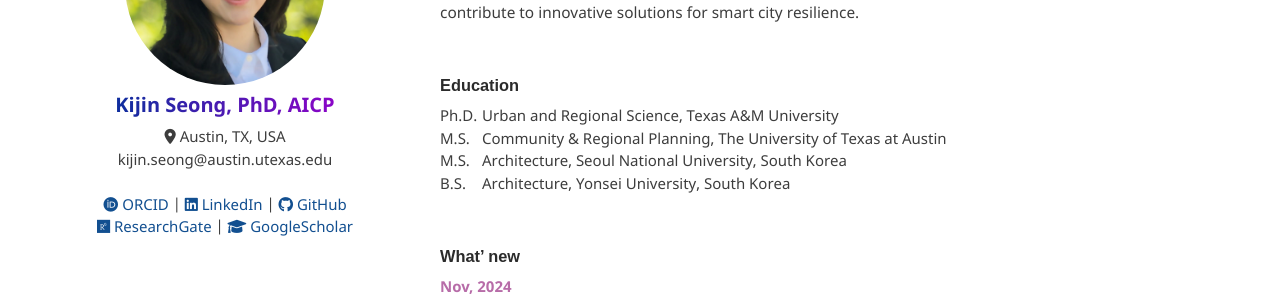
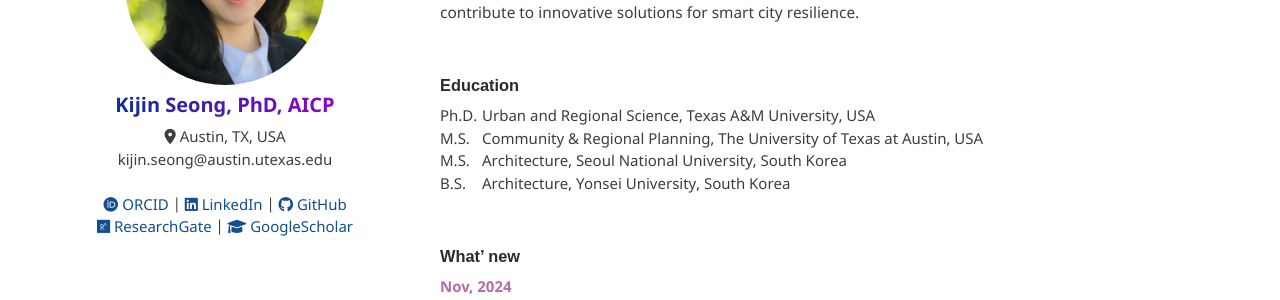
Before and after one commit to kijinseong/kijinseong.github.io, a Jekyll site: the page built from index.md, in a window 1280 px wide and 1028 px high. Shown: the part 193-493 px from the top of the window. Built offline with Jekyll 4.4.1, drawn with Linux system fonts in a browser that asks for light colours; comment, search, counter and statistics services are not loaded.

Commit message:
Education Update

```diff
--- a/index.md
+++ b/index.md
@@ -8,8 +8,8 @@ layout: default
 
 ### Education
 <p>
-<span style="display:inline-block; width: 42px;">Ph.D.</span>Urban and Regional Science, Texas A&M University<br />
-<span style="display:inline-block; width: 42px;">M.S.</span>Community & Regional Planning, The University of Texas at Austin<br />
+<span style="display:inline-block; width: 42px;">Ph.D.</span>Urban and Regional Science, Texas A&M University, USA<br />
+<span style="display:inline-block; width: 42px;">M.S.</span>Community & Regional Planning, The University of Texas at Austin, USA<br />
 <span style="display:inline-block; width: 42px;">M.S.</span>Architecture, Seoul National University, South Korea<br />
 <span style="display:inline-block; width: 42px;">B.S.</span>Architecture, Yonsei University, South Korea
 </p>
```
